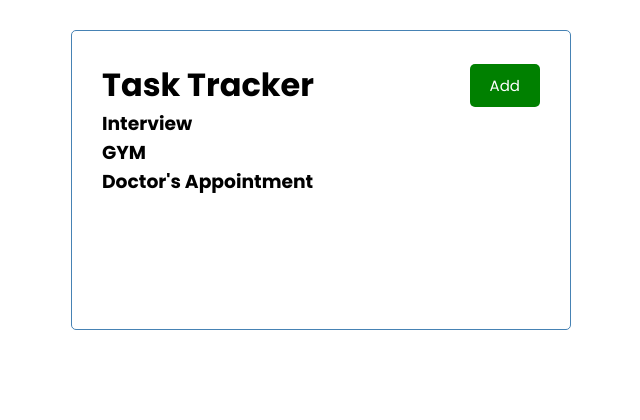
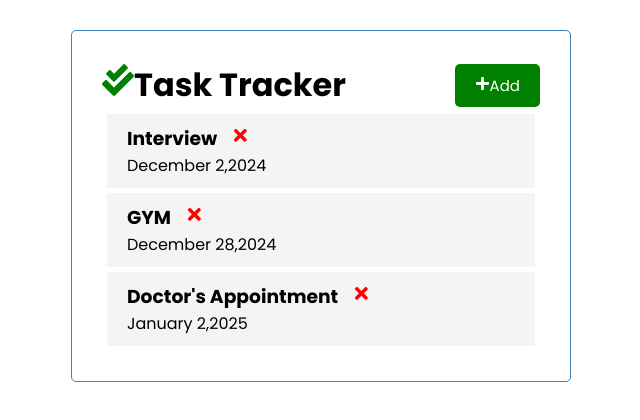
Before and after one commit to natiquekeyin/fall2024, a React (Vite) app in the folder JavaScript/Week10/tasktracker/: page / in a window 1280 px wide. Shown: the top 420 px of the page, without its empty margins (319-959 px from the left). Built offline with nearby package versions, Linux system fonts and the light colour scheme.

Commit message:
taskdelete

```diff
--- a/JavaScript/Week10/tasktracker/package.json
+++ b/JavaScript/Week10/tasktracker/package.json
@@ -11,7 +11,8 @@
   },
   "dependencies": {
     "react": "^18.3.1",
-    "react-dom": "^18.3.1"
+    "react-dom": "^18.3.1",
+    "react-icons": "^5.3.0"
   },
   "devDependencies": {
     "@eslint/js": "^9.13.0",
--- a/JavaScript/Week10/tasktracker/src/App.jsx
+++ b/JavaScript/Week10/tasktracker/src/App.jsx
@@ -1,11 +1,34 @@
 import Header from "./components/Header";
 import Tasks from "./components/Tasks";
+import { useState } from "react";
 
 function App() {
+  const [tasks, setTasks] = useState([
+    { id: 1, text: "Interview", day: "December 2,2024", reminder: true },
+    { id: 2, text: "GYM", day: "December 28,2024", reminder: false },
+    {
+      id: 3,
+      text: "Doctor's Appointment",
+      day: "January 2,2025",
+      reminder: true,
+    },
+  ]);
+
+  // TO delete a task from tasks...
+  const deleteTask = (id) => {
+    setTasks(tasks.filter((task) => task.id !== id));
+  };
+
+  // TO toggle the reminder of each task...
+
   return (
     <div className="container">
       <Header title="Task Tracker" />
-      <Tasks />
+      {tasks.length > 0 ? (
+        <Tasks tasks={tasks} onDelete={deleteTask} />
+      ) : (
+        "No tasks to show!!!"
+      )}
     </div>
   );
 }
--- a/JavaScript/Week10/tasktracker/src/components/Button.jsx
+++ b/JavaScript/Week10/tasktracker/src/components/Button.jsx
@@ -1,6 +1,10 @@
+import { FaPlus } from "react-icons/fa";
+
 const Button = ({ text, color, click }) => {
   return (
     <button className="btn" style={{ backgroundColor: color }} onClick={click}>
+      {" "}
+      <FaPlus />
       {text}
     </button>
   );
--- a/JavaScript/Week10/tasktracker/src/components/Header.jsx
+++ b/JavaScript/Week10/tasktracker/src/components/Header.jsx
@@ -1,4 +1,5 @@
 import Button from "./Button";
+import { FaCheckDouble } from "react-icons/fa";
 
 const Header = ({ title }) => {
   const onClick = (e) => {
@@ -7,7 +8,10 @@ const Header = ({ title }) => {
   };
   return (
     <header className="header">
-      <h1>{title}</h1>
+      <h1>
+        <FaCheckDouble style={{ color: "green" }} />
+        {title}
+      </h1>
       <Button text="Add" color="green" click={onClick} />
     </header>
   );
--- /dev/null
+++ b/JavaScript/Week10/tasktracker/src/components/Task.jsx
@@ -0,0 +1,17 @@
+import { FaAccusoft, FaTimes } from "react-icons/fa";
+const Task = ({ task, onDelete }) => {
+  return (
+    <div className="task">
+      <h3>
+        {task.text}{" "}
+        <FaTimes
+          style={{ color: "red", marginLeft: "10px" }}
+          onClick={() => onDelete(task.id)}
+        />
+      </h3>
+      <p>{task.day}</p>
+    </div>
+  );
+};
+
+export default Task;
--- a/JavaScript/Week10/tasktracker/src/components/Tasks.jsx
+++ b/JavaScript/Week10/tasktracker/src/components/Tasks.jsx
@@ -1,22 +1,15 @@
-const tasks = [
-  { id: 1, text: "Interview", day: "December 2,2024", reminder: true },
-  { id: 2, text: "GYM", day: "December 28,2024", reminder: false },
-  {
-    id: 3,
-    text: "Doctor's Appointment",
-    day: "January 2,2025",
-    reminder: true,
-  },
-];
-
-const Tasks = () => {
+import Task from "./Task";
+const Tasks = ({ tasks, onDelete }) => {
   return (
     <>
       {tasks.map((task) => (
-        <h3 key={task.id}>{task.text}</h3>
+        // <h3 key={task.id}>{task.text}</h3>
+        <Task key={task.id} task={task} onDelete={onDelete} />
       ))}
     </>
   );
 };
 
 export default Tasks;
+
+// In react unless we use redux (later on), the state variables and functions should be always defined in App component, and then passed as props to different components. TO MAKE THEM GLOBAL...
--- a/JavaScript/Week10/tasktracker/src/index.css
+++ b/JavaScript/Week10/tasktracker/src/index.css
@@ -41,3 +41,14 @@ body {
 .btn:active {
   transform: scale(0.98);
 }
+
+.task {
+  background: #f4f4f4;
+  margin: 5px;
+  padding: 10px 20px;
+  cursor: pointer;
+}
+
+.task.reminder {
+  border-left: 5px solid green;
+}
```
Also changed, not shown: 1 other file (tests, documents, lock files or other folders).
